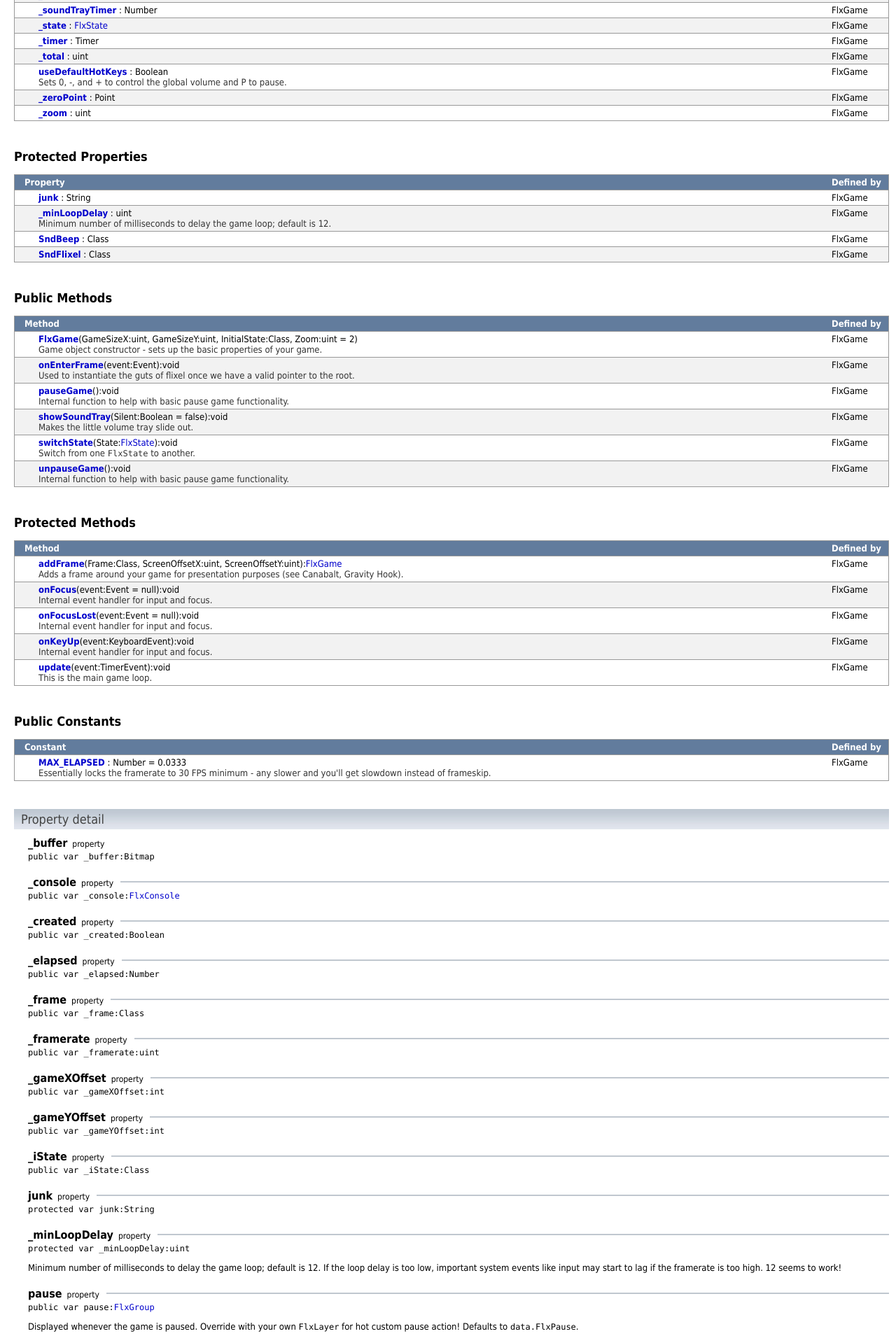
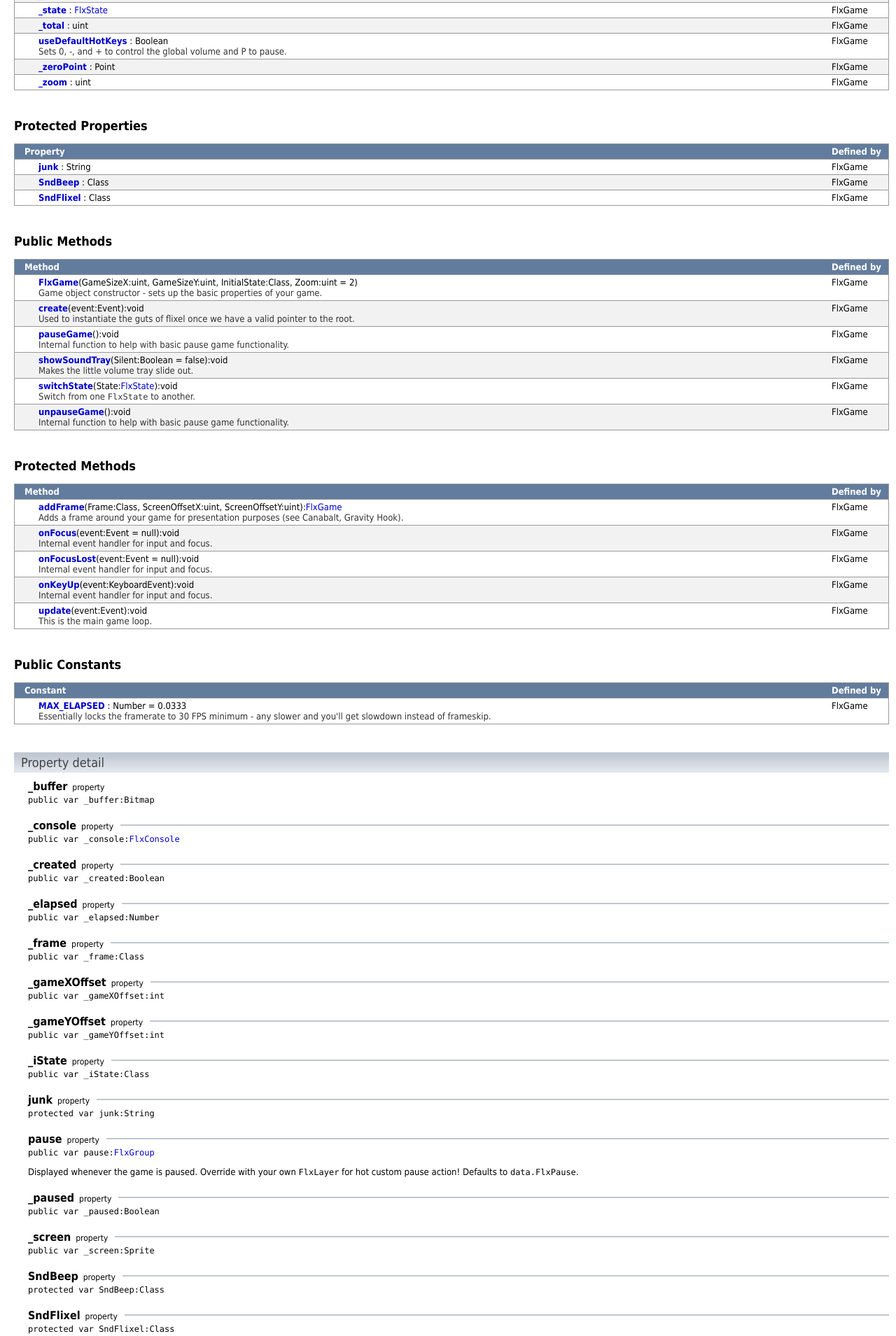
Before and after one commit to AdamAtomic/flixel, a plain HTML site: page docs/org/flixel/FlxGame.html in a window 1280 px wide. Shown: the part 659-2568 px from the top of the page at 70% size. Drawn offline with Linux system fonts and the light colour scheme.

Commit message:
v2.32 - quick stability patch, more diagnostics en route

```diff
--- a/docs/org/flixel/FlxGame.html
+++ b/docs/org/flixel/FlxGame.html
@@ -4,7 +4,7 @@
 <META http-equiv="Content-Type" content="text/html; charset=UTF-8">
 <link rel="stylesheet" href="../../style.css" type="text/css" media="screen">
 <link rel="stylesheet" href="../../print.css" type="text/css" media="print">
-<meta content="FlxGame,org.flixel.FlxGame,MAX_ELAPSED,SndBeep,SndFlixel,_buffer,_console,_created,_elapsed,_frame,_framerate,_gameXOffset,_gameYOffset,_iState,_minLoopDelay,_paused,_screen,_soundTray,_soundTrayBars,_soundTrayTimer,_state,_timer,_total,_zeroPoint,_zoom,junk,pause,useDefaultHotKeys,addFrame,onEnterFrame,onFocus,onFocusLost,onKeyUp,pauseGame,showSoundTray,switchState,unpauseGame,update" name="keywords">
+<meta content="FlxGame,org.flixel.FlxGame,MAX_ELAPSED,SndBeep,SndFlixel,_buffer,_console,_created,_elapsed,_frame,_gameXOffset,_gameYOffset,_iState,_paused,_screen,_soundTray,_soundTrayBars,_soundTrayTimer,_state,_total,_zeroPoint,_zoom,junk,pause,useDefaultHotKeys,addFrame,create,onFocus,onFocusLost,onKeyUp,pauseGame,showSoundTray,switchState,unpauseGame,update" name="keywords">
 <title>org.flixel.FlxGame</title>
 </head>
 <body>
@@ -79,10 +79,6 @@ if (!isEclipse() || window.name != ECLIPSE_FRAME_NAME) {titleBar_setSubTitle("Cl
 </td><td class="summaryTableOwnerCol">FlxGame</td>
 </tr>
 <tr class="">
-<td class="summaryTablePaddingCol">&nbsp;</td><td class="summaryTableInheritanceCol">&nbsp;</td><td class="summaryTableSignatureCol"><a class="signatureLink" href="#_framerate">_framerate</a> : uint<div class="summaryTableDescription"></div>
-</td><td class="summaryTableOwnerCol">FlxGame</td>
-</tr>
-<tr class="">
 <td class="summaryTablePaddingCol">&nbsp;</td><td class="summaryTableInheritanceCol">&nbsp;</td><td class="summaryTableSignatureCol"><a class="signatureLink" href="#_gameXOffset">_gameXOffset</a> : int<div class="summaryTableDescription"></div>
 </td><td class="summaryTableOwnerCol">FlxGame</td>
 </tr>
@@ -126,10 +122,6 @@ if (!isEclipse() || window.name != ECLIPSE_FRAME_NAME) {titleBar_setSubTitle("Cl
 </td><td class="summaryTableOwnerCol">FlxGame</td>
 </tr>
 <tr class="">
-<td class="summaryTablePaddingCol">&nbsp;</td><td class="summaryTableInheritanceCol">&nbsp;</td><td class="summaryTableSignatureCol"><a class="signatureLink" href="#_timer">_timer</a> : Timer<div class="summaryTableDescription"></div>
-</td><td class="summaryTableOwnerCol">FlxGame</td>
-</tr>
-<tr class="">
 <td class="summaryTablePaddingCol">&nbsp;</td><td class="summaryTableInheritanceCol">&nbsp;</td><td class="summaryTableSignatureCol"><a class="signatureLink" href="#_total">_total</a> : uint<div class="summaryTableDescription"></div>
 </td><td class="summaryTableOwnerCol">FlxGame</td>
 </tr>
@@ -160,11 +152,6 @@ if (!isEclipse() || window.name != ECLIPSE_FRAME_NAME) {titleBar_setSubTitle("Cl
 </td><td class="summaryTableOwnerCol">FlxGame</td>
 </tr>
 <tr class="">
-<td class="summaryTablePaddingCol">&nbsp;</td><td class="summaryTableInheritanceCol">&nbsp;</td><td class="summaryTableSignatureCol"><a class="signatureLink" href="#_minLoopDelay">_minLoopDelay</a> : uint<div class="summaryTableDescription">
-   Minimum number of milliseconds to delay the game loop; default is 12.</div>
-</td><td class="summaryTableOwnerCol">FlxGame</td>
-</tr>
-<tr class="">
 <td class="summaryTablePaddingCol">&nbsp;</td><td class="summaryTableInheritanceCol">&nbsp;</td><td class="summaryTableSignatureCol"><a class="signatureLink" href="#SndBeep">SndBeep</a> : Class<div class="summaryTableDescription"></div>
 </td><td class="summaryTableOwnerCol">FlxGame</td>
 </tr>
@@ -192,7 +179,7 @@ if (!isEclipse() || window.name != ECLIPSE_FRAME_NAME) {titleBar_setSubTitle("Cl
 <tr class="">
 <td class="summaryTablePaddingCol">&nbsp;</td><td class="summaryTableInheritanceCol">&nbsp;</td><td class="summaryTableSignatureCol">
 <div class="summarySignature">
-<a class="signatureLink" href="#onEnterFrame()">onEnterFrame</a>(event:Event):void</div>
+<a class="signatureLink" href="#create()">create</a>(event:Event):void</div>
 <div class="summaryTableDescription">
    Used to instantiate the guts of flixel once we have a valid pointer to the root.</div>
 </td><td class="summaryTableOwnerCol">FlxGame</td>
@@ -274,7 +261,7 @@ if (!isEclipse() || window.name != ECLIPSE_FRAME_NAME) {titleBar_setSubTitle("Cl
 <tr class="">
 <td class="summaryTablePaddingCol">&nbsp;</td><td class="summaryTableInheritanceCol">&nbsp;</td><td class="summaryTableSignatureCol">
 <div class="summarySignature">
-<a class="signatureLink" href="#update()">update</a>(event:TimerEvent):void</div>
+<a class="signatureLink" href="#update()">update</a>(event:Event):void</div>
 <div class="summaryTableDescription">
    This is the main game loop.</div>
 </td><td class="summaryTableOwnerCol">FlxGame</td>
@@ -347,15 +334,6 @@ showHideInherited();
 <div class="detailBody">
 <code>public var _frame:Class</code>
 </div>
-<a name="_framerate"></a>
-<table cellspacing="0" cellpadding="0" class="detailHeader">
-<tr>
-<td class="detailHeaderName">_framerate</td><td class="detailHeaderType">property</td><td class="detailHeaderRule">&nbsp;</td>
-</tr>
-</table>
-<div class="detailBody">
-<code>public var _framerate:uint</code>
-</div>
 <a name="_gameXOffset"></a>
 <table cellspacing="0" cellpadding="0" class="detailHeader">
 <tr>
@@ -392,18 +370,6 @@ showHideInherited();
 <div class="detailBody">
 <code>protected var junk:String</code>
 </div>
-<a name="_minLoopDelay"></a>
-<table cellspacing="0" cellpadding="0" class="detailHeader">
-<tr>
-<td class="detailHeaderName">_minLoopDelay</td><td class="detailHeaderType">property</td><td class="detailHeaderRule">&nbsp;</td>
-</tr>
-</table>
-<div class="detailBody">
-<code>protected var _minLoopDelay:uint</code><p>
-   Minimum number of milliseconds to delay the game loop; default is 12.
-   If the loop delay is too low, important system events like input
-   may start to lag if the framerate is too high.  12 seems to work!
-   </p></div>
 <a name="pause"></a>
 <table cellspacing="0" cellpadding="0" class="detailHeader">
 <tr>
@@ -487,15 +453,6 @@ showHideInherited();
 </table>
 <div class="detailBody">
 <code>public var _state:<a href="../flixel/FlxState.html">FlxState</a></code>
-</div>
-<a name="_timer"></a>
-<table cellspacing="0" cellpadding="0" class="detailHeader">
-<tr>
-<td class="detailHeaderName">_timer</td><td class="detailHeaderType">property</td><td class="detailHeaderRule">&nbsp;</td>
-</tr>
-</table>
-<div class="detailBody">
-<code>public var _timer:Timer</code>
 </div>
 <a name="_total"></a>
 <table cellspacing="0" cellpadding="0" class="detailHeader">
@@ -622,14 +579,14 @@ showHideInherited();
 </tr>
 </table>
 </div>
-<a name="onEnterFrame()"></a>
+<a name="create()"></a>
 <table cellspacing="0" cellpadding="0" class="detailHeader">
 <tr>
-<td class="detailHeaderName">onEnterFrame</td><td class="detailHeaderParens">()</td><td class="detailHeaderType">method</td><td class="detailHeaderRule">&nbsp;</td>
+<td class="detailHeaderName">create</td><td class="detailHeaderParens">()</td><td class="detailHeaderType">method</td><td class="detailHeaderRule">&nbsp;</td>
 </tr>
 </table>
 <div class="detailBody">
-<code>public function onEnterFrame(event:Event):void</code><p>
+<code>public function create(event:Event):void</code><p>
    Used to instantiate the guts of flixel once we have a valid pointer to the root.
    </p><span class="label">Parameters</span>
 <table border="0" cellspacing="0" cellpadding="0">
@@ -750,12 +707,12 @@ showHideInherited();
 </tr>
 </table>
 <div class="detailBody">
-<code>protected function update(event:TimerEvent):void</code><p>
+<code>protected function update(event:Event):void</code><p>
    This is the main game loop.  It controls all the updating and rendering.
    </p><span class="label">Parameters</span>
 <table border="0" cellspacing="0" cellpadding="0">
 <tr>
-<td width="20px"></td><td><code><span class="label">event</span>:TimerEvent</code></td>
+<td width="20px"></td><td><code><span class="label">event</span>:Event</code></td>
 </tr>
 </table>
 </div>
```
Also changed, not shown: docs/all-index-C.html (+7 -0 lines), docs/all-index-F.html (+0 -6 lines), docs/all-index-M.html (+0 -7 lines), docs/all-index-O.html (+0 -7 lines), docs/all-index-T.html (+0 -6 lines), 2 other files.
